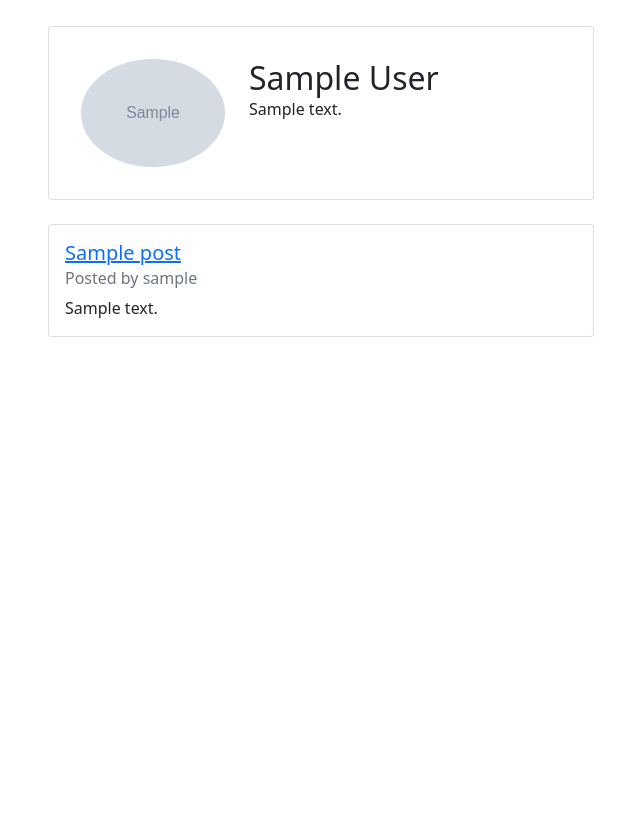
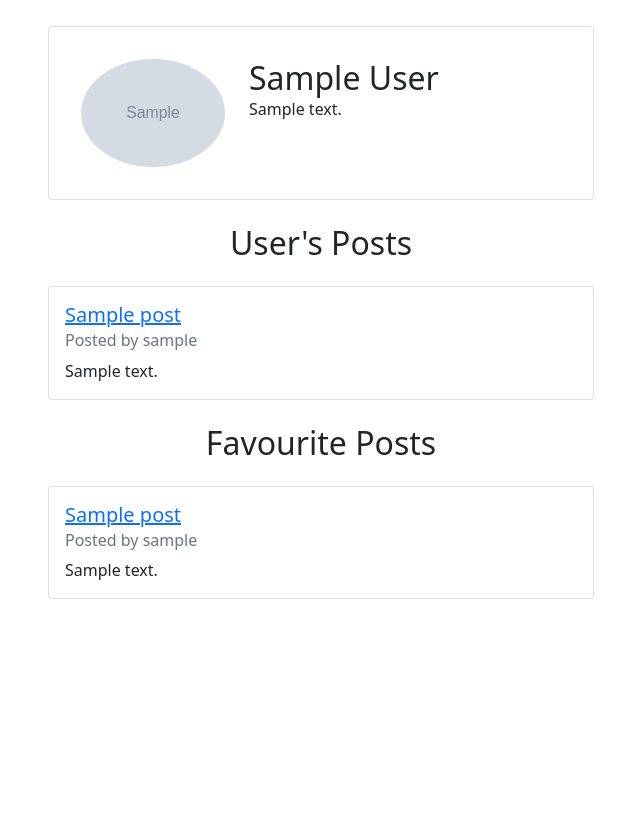
Before and after one commit to juliannWang/HelpImSick, a Django app: page /my-posts/ in a window 1280 px wide. Shown: the part 94-933 px from the top of the page, without its empty margins (319-959 px from the left). Run offline with Django 3.2, Linux system fonts and the light colour scheme; a user stored in the database is signed in; tables that the repository leaves empty hold one stand-in row (values such as "Sample post"); grey boxes marked "Sample" are stand-in pictures.

Commit message:
feat: ability to add post to favourites

```diff
--- a/ImSick/models.py
+++ b/ImSick/models.py
@@ -13,6 +13,7 @@ class UserAccount(models.Model):
     country = models.CharField(max_length=30, null= True)
     language = models.CharField(max_length=30, null= True)
     profilePicture = (models.ImageField(upload_to='profile_images',blank = True, null= True))
+    favoritePosts = models.ManyToManyField('Post', blank=True, related_name='favPosts')
 
     def __str__(self):
         return self.user.username
@@ -29,6 +30,7 @@ class Post(models.Model):
 
 
 
+
 class Comment(models.Model):
     commentID = models.AutoField(primary_key=True)
     commentedBy = models.ForeignKey(UserAccount,on_delete=models.SET_NULL,null=True)
--- a/ImSick/urls.py
+++ b/ImSick/urls.py
@@ -11,6 +11,8 @@ urlpatterns = [
     path('post/<int:postID>/delete/', views.deletePost ,name='deletePost'),
     path('post/<int:postID>/like/', views.likePost ,name='likePost'),
     path('post/<int:postID>/unlike/', views.unlikePost ,name='unlikePost'),
+    path('post/<int:postID>/favPost/', views.favouritePost ,name='favPost'),
+    path('post/<int:postID>/favPost/', views.unfavouritePost ,name='unfavPost'),
     path('post/<int:postID>/deletecomment/<int:commentID>/',views.deleteComment,name="deleteComment"),
     path('index/createPost/', views.createPost, name='createPost'),
     path('my-posts/', views.myPosts, name='myPosts'),
--- a/ImSick/views.py
+++ b/ImSick/views.py
@@ -102,9 +102,11 @@ def myPosts(request):
 
     userAccount = UserAccount.objects.get(user=request.user)
     posts = Post.objects.filter(postBy=userAccount)
+    favPosts = userAccount.favoritePosts.all()
 
     context_dict = {'posts':posts}
     context_dict['user'] = userAccount
+    context_dict['favPosts'] = favPosts
 
     response = render(request, 'myPosts.html', context=context_dict)
     return response
@@ -222,6 +224,22 @@ def likePost(request,postID):
     postByID.save()
     return redirect(reverse('HelpImSick:post', args = [postID]))
 
+def favouritePost(request,postID):
+    postByID = Post.objects.get(postID=postID)
+    userAccount = UserAccount.objects.get(user=request.user)
+    if (postByID not in userAccount.favoritePosts.all()):
+        userAccount.favoritePosts.add(postByID)
+    userAccount.save()
+    return redirect(reverse('HelpImSick:post', args = [postID]))
+
+def unfavouritePost(request,postID):
+    postByID = Post.objects.get(postID=postID)
+    userAccount = UserAccount.objects.get(user=request.user)
+    if (postByID in userAccount.favoritePosts.all()):
+        userAccount.favoritePosts.remove(postByID)
+    userAccount.save()
+    return redirect(reverse('HelpImSick:post', args = [postID]))
+
 def unlikePost(request,postID):
     postByID = Post.objects.get(postID=postID)
     userAccount = UserAccount.objects.get(user=request.user)
--- a/templates/ImSick/myPosts.html
+++ b/templates/ImSick/myPosts.html
@@ -36,32 +36,40 @@
 </div>
 
 {% if posts %}
-    {% for p in posts %}
 <div class="container">
     <div class="row justify-content-center">
         <div class="col-md-6">
-                <div class='card'>
+            <h2 class="text-center mb-4"> User's Posts </h2>
+            {% for p in posts %}
+                <div class='card mb-4'>
                     <div class='card-body'>
                         <h5 class="card-title"><a href="{% url 'HelpImSick:post' p.postID %}"> {{p.title}} </a></h5>
                         <h6 class="card-subtitle mb-2 text-muted">Posted by {{ p.postBy}}</h6>
                         <p class="card-text">{{p.postContent}}</p>
                     </div>
                 </div>
+            {% endfor %}
         </div>
     </div>
 </div>
-    {% endfor %}
-{% else %}
+{%endif%}
+{% if request.user == user.user%}
 <div class="container">
     <div class="row justify-content-center">
         <div class="col-md-6">
-            <div class='card'>
+            <h2 class="text-center mb-4"> Favourite Posts </h2>
+            {% for p in favPosts %}
+                <div class='card mb-4'>
                     <div class='card-body'>
-                    <h5 class="card-title">No posts yet!</h5>
+                        <h5 class="card-title"><a href="{% url 'HelpImSick:post' p.postID %}"> {{p.title}} </a></h5>
+                        <h6 class="card-subtitle mb-2 text-muted">Posted by {{ p.postBy}}</h6>
+                        <p class="card-text">{{p.postContent}}</p>
                     </div>
                 </div>
+            {% endfor %}
         </div>
     </div>
 </div>
 {% endif %}
+
 {% endblock %}
```
Also changed, not shown: templates/ImSick/postDetails.html (+7 -0 lines). Lines whose indentation alone changed are shown as unchanged.
